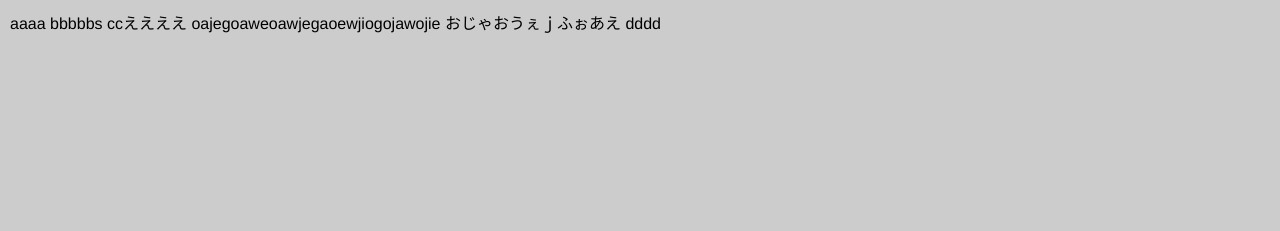
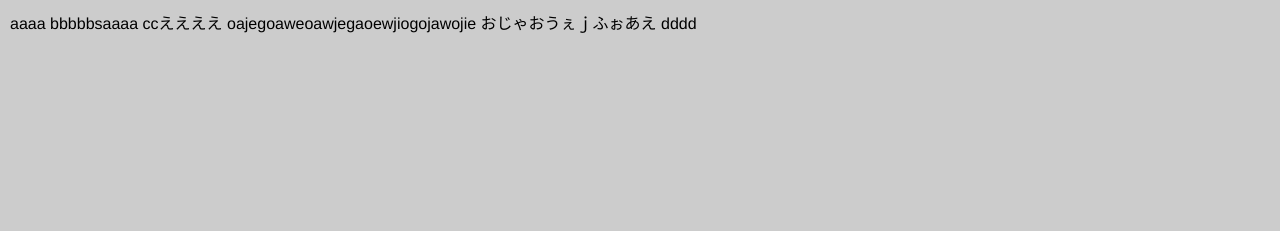
Before and after one commit to hanagero/test2, a browser extension: page www/index.html in a window 1280 px wide. Shown: the top 231 px of the page. Drawn offline with Linux system fonts and the light colour scheme.

Commit message:
wegawegawegawe

```diff
--- a/www/index.html
+++ b/www/index.html
@@ -16,7 +16,7 @@
     </script>
 </head>
 <body>aaaa
-bbbbbs
+bbbbbsaaaa
 ccええええ
 oajegoaweoawjegaoewjiogojawojie
 
```
Also changed, not shown: config.xml (+9 -9 lines).
